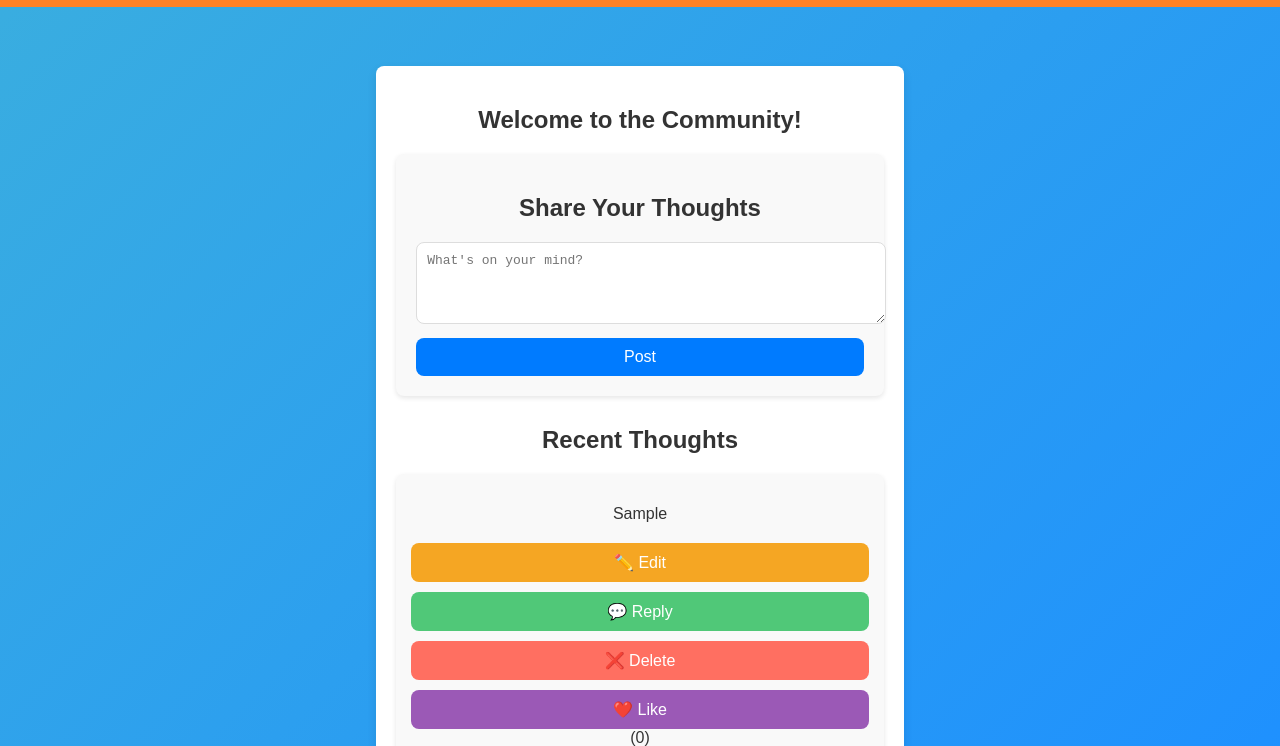
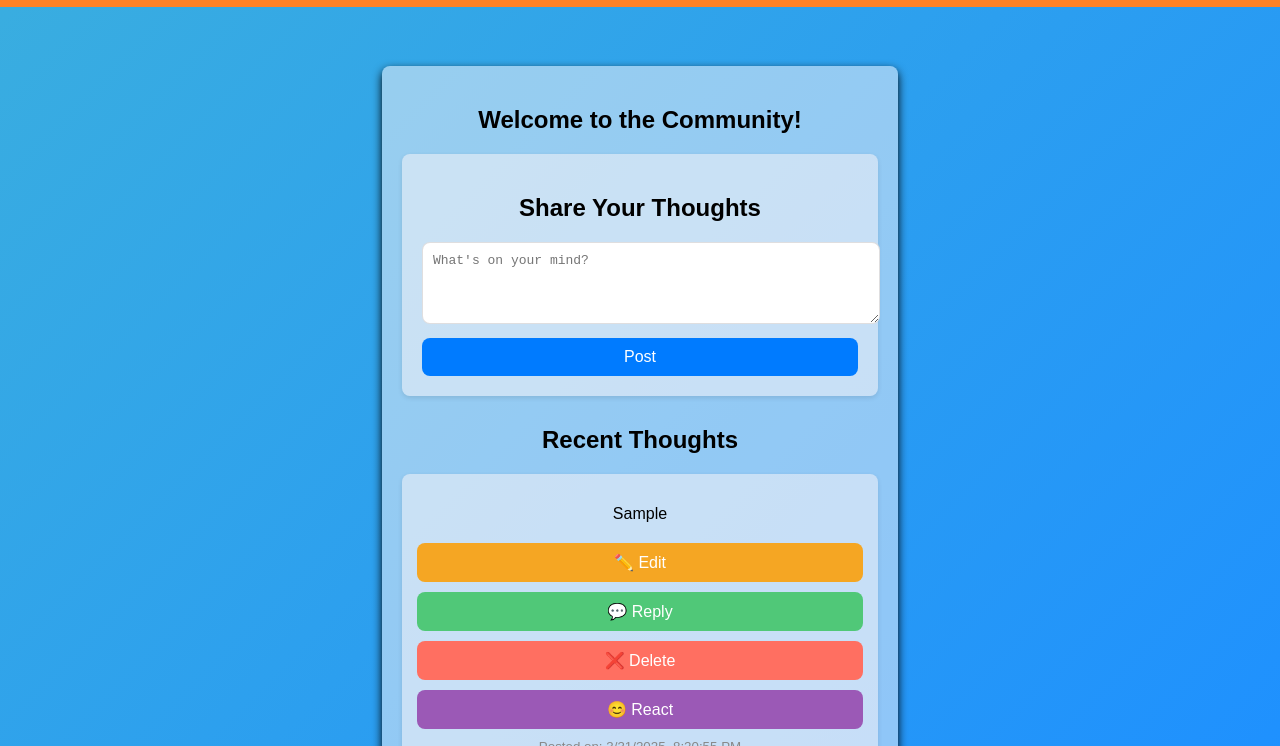
Before and after one commit to FarronJones/GameMashFrontEnd, a plain HTML site: page community.html in a window 1280 px wide. Both pictures are taken after typing "Sample" into the empty fields and a click on the button "Post". Shown: the part 54-800 px from the top of the page. Drawn offline with Linux system fonts and the light colour scheme.

Commit message:
Changed the colors in community page as well as instead of a like button it is a react

```diff
--- a/script.js
+++ b/script.js
@@ -266,9 +266,7 @@
                 // Fullscreen logic (if necessary)
             });
         });
-
-
-        //Community.html
+        /* Community Section Styling */
         function postThought() {
             const thoughtInput = document.getElementById("thought-input");
             const thoughtsContainer = document.getElementById("thoughts-container");
@@ -280,27 +278,20 @@
 
             const newThought = document.createElement("div");
             newThought.classList.add("thought");
+            newThought.style.transition = "transform 0.3s ease-in-out";
 
             const thoughtText = document.createElement("p");
             thoughtText.textContent = thoughtInput.value;
             newThought.appendChild(thoughtText);
 
-            const editButton = document.createElement("button");
-            editButton.textContent = "✏️ Edit";
-            editButton.style.backgroundColor = "#F5A623";
-            editButton.style.color = "white";
-            editButton.onclick = () => {
+            const editButton = createButton("✏️ Edit", "#F5A623", () => {
                 const newText = prompt("Edit your comment:", thoughtText.textContent);
                 if (newText) {
                     thoughtText.textContent = newText;
                 }
-            };
+            });
 
-            const replyButton = document.createElement("button");
-            replyButton.textContent = "💬 Reply";
-            replyButton.style.backgroundColor = "#50C878";
-            replyButton.style.color = "white";
-            replyButton.onclick = () => {
+            const replyButton = createButton("💬 Reply", "#50C878", () => {
                 const replyText = prompt("Enter your reply:");
                 if (replyText) {
                     const reply = document.createElement("div");
@@ -308,38 +299,66 @@
                     reply.innerHTML = `<p><strong>You:</strong> ${replyText}</p>`;
                     newThought.appendChild(reply);
                 }
+            });
+
+            const deleteButton = createButton("❌ Delete", "#FF6F61", () => {
+                newThought.remove();
+            });
+
+            const reactButton = document.createElement("button");
+            reactButton.textContent = "😊 React";
+            reactButton.style.backgroundColor = "#9B59B6";
+            reactButton.style.color = "white";
+
+            const emojiContainer = document.createElement("div");
+            emojiContainer.style.display = "none";
+            emojiContainer.style.position = "absolute";
+            emojiContainer.style.backgroundColor = "white";
+            emojiContainer.style.border = "1px solid #ccc";
+            emojiContainer.style.borderRadius = "5px";
+            emojiContainer.style.padding = "5px";
+            emojiContainer.style.zIndex = "10";
+
+            const emojis = ["😊", "😢", "😡", "❤️", "😂", "👍"];
+            emojis.forEach(emoji => {
+                const emojiButton = document.createElement("button");
+                emojiButton.textContent = emoji;
+                emojiButton.style.background = "transparent";
+                emojiButton.style.border = "none";
+                emojiButton.style.fontSize = "20px";
+                emojiButton.onclick = () => {
+                    const emojiReact = document.createElement("span");
+                    emojiReact.textContent = emoji;
+                    emojiReact.style.marginRight = "5px";
+                    newThought.appendChild(emojiReact);
+                    emojiContainer.style.display = "none";
+                };
+                emojiContainer.appendChild(emojiButton);
+            });
+
+            reactButton.onclick = () => {
+                emojiContainer.style.display = emojiContainer.style.display === "none" ? "block" : "none";
             };
 
-            const deleteButton = document.createElement("button");
-            deleteButton.textContent = "❌ Delete";
-            deleteButton.style.backgroundColor = "#FF6F61";
-            deleteButton.style.color = "white";
-            deleteButton.onclick = () => {
-                newThought.remove();
-            };
-
-            const likeButton = document.createElement("button");
-            likeButton.textContent = "❤️ Like";
-            likeButton.style.backgroundColor = "#9B59B6";
-            likeButton.style.color = "white";
-            let likeCount = 0;
-            const likeCounter = document.createElement("span");
-            likeCounter.textContent = ` (${likeCount})`;
-            likeButton.onclick = () => {
-                likeCount++;
-                likeCounter.textContent = ` (${likeCount})`;
-            };
+            const thoughtDate = document.createElement("small");
+            thoughtDate.textContent = `Posted on: ${new Date().toLocaleString()}`;
 
             newThought.appendChild(editButton);
             newThought.appendChild(replyButton);
             newThought.appendChild(deleteButton);
-            newThought.appendChild(likeButton);
-            newThought.appendChild(likeCounter);
-
-            const thoughtDate = document.createElement("small");
-            thoughtDate.textContent = `Posted on: ${new Date().toLocaleString()}`;
+            newThought.appendChild(reactButton);
+            newThought.appendChild(emojiContainer);
             newThought.appendChild(thoughtDate);
 
             thoughtsContainer.appendChild(newThought);
             thoughtInput.value = "";
         }
+
+        function createButton(text, color, onClickAction) {
+            const button = document.createElement("button");
+            button.textContent = text;
+            button.style.backgroundColor = color;
+            button.style.color = "white";
+            button.onclick = onClickAction;
+            return button;
+        }
--- a/style.css
+++ b/style.css
@@ -330,21 +330,21 @@ button:hover {
     max-width: 800px;
     margin-left: auto;
     margin-right: auto;
-    background-color: #fff;
-    color: #333;
+    background-color: #fff7f77d;
+    color: #000000;
     border-radius: 8px;
-    box-shadow: 0px 4px 10px rgba(0, 0, 0, 0.1);
+    box-shadow: 0px 4px 10px rgb(0, 0, 0);
 }
 
 h1, h2 {
-    color: #333;
+    color: #000000;
     text-align: center;
 }
 
 .post-thought {
     margin-bottom: 30px;
     padding: 20px;
-    background-color: #f9f9f9;
+    background-color: #fff7f77d;
     border-radius: 8px;
     box-shadow: 0px 2px 5px rgba(0, 0, 0, 0.1);
 }
@@ -353,7 +353,7 @@ textarea {
     width: 100%;
     padding: 10px;
     border-radius: 8px;
-    border: 1px solid #ddd;
+    border: 1px solid #251e2525;
     font-size: 1em;
     resize: vertical;
 }
@@ -378,7 +378,7 @@ button:hover {
 }
 
 .discord-section {
-    background-color: #f9f9f9;
+    background-color: #fff7f77d;
     padding: 20px;
     border-radius: 8px;
     text-align: center;
@@ -406,7 +406,7 @@ button:hover {
 }
 
 .thought {
-    background-color: #f9f9f9;
+    background-color: #fff7f77d;
     margin-bottom: 20px;
     padding: 15px;
     border-radius: 8px;
@@ -640,7 +640,7 @@ button:hover {
 }
 
 .chat-input button {
-    background: orange;
+    background: rgb(255, 196, 0);
     color: white;
     border: none;
     padding: 8px 15px;
```
Also changed, not shown: community.html (line endings or trailing spaces).
